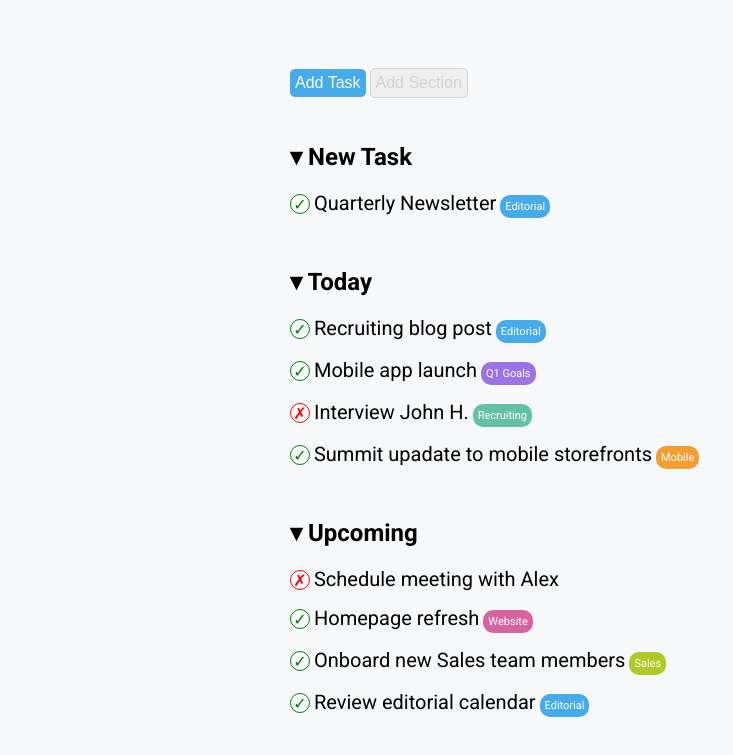
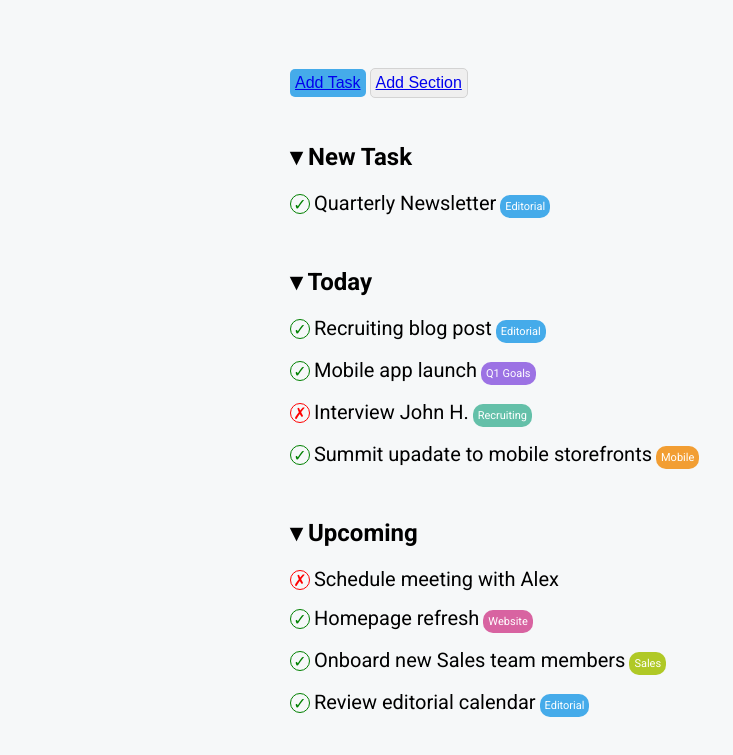
Before and after one commit to ElRafo92/html-css-toboolist, a plain HTML site: page index.html in a window 1280 px wide. Shown: the part 81-836 px from the top of the page, without its empty margins (0-733 px from the left). Drawn offline with Linux system fonts and the light colour scheme.

Commit message:
added link to buttons

```diff
--- a/index.html
+++ b/index.html
@@ -24,8 +24,8 @@
         <div class="container">
             <!-- sezione bottoni -->
             <section id="button">
-                <button id="task">Add Task</button>
-                <button id="section">Add Section</button>
+                <button id="task"><a href="https://www.youtube.com/watch?v=X4bgXH3sJ2Q&list=PLo6WaPCITZFLcELODrk9FHMrAAXrQSfm1&index=3&ab_channel=IronMaiden">Add Task</a></button>
+                <button id="section"><a href="https://www.youtube.com/watch?v=NiwqRSCWw2g&list=PLo6WaPCITZFLcELODrk9FHMrAAXrQSfm1&index=13&ab_channel=RoadrunnerRecords">Add Section</a></button>
             </section>
             <!-- /sezione bottoni -->
                 <!-- sezione task,today and upcoming -->
```
